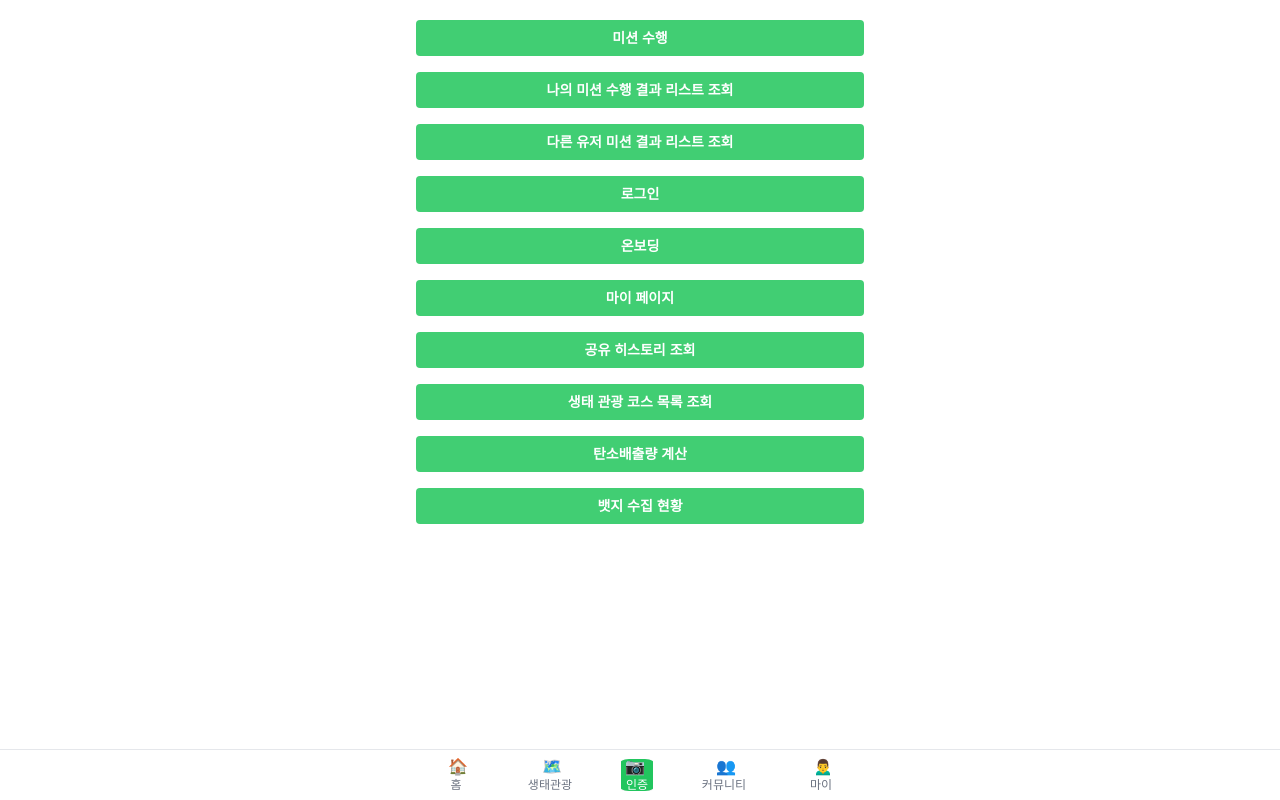
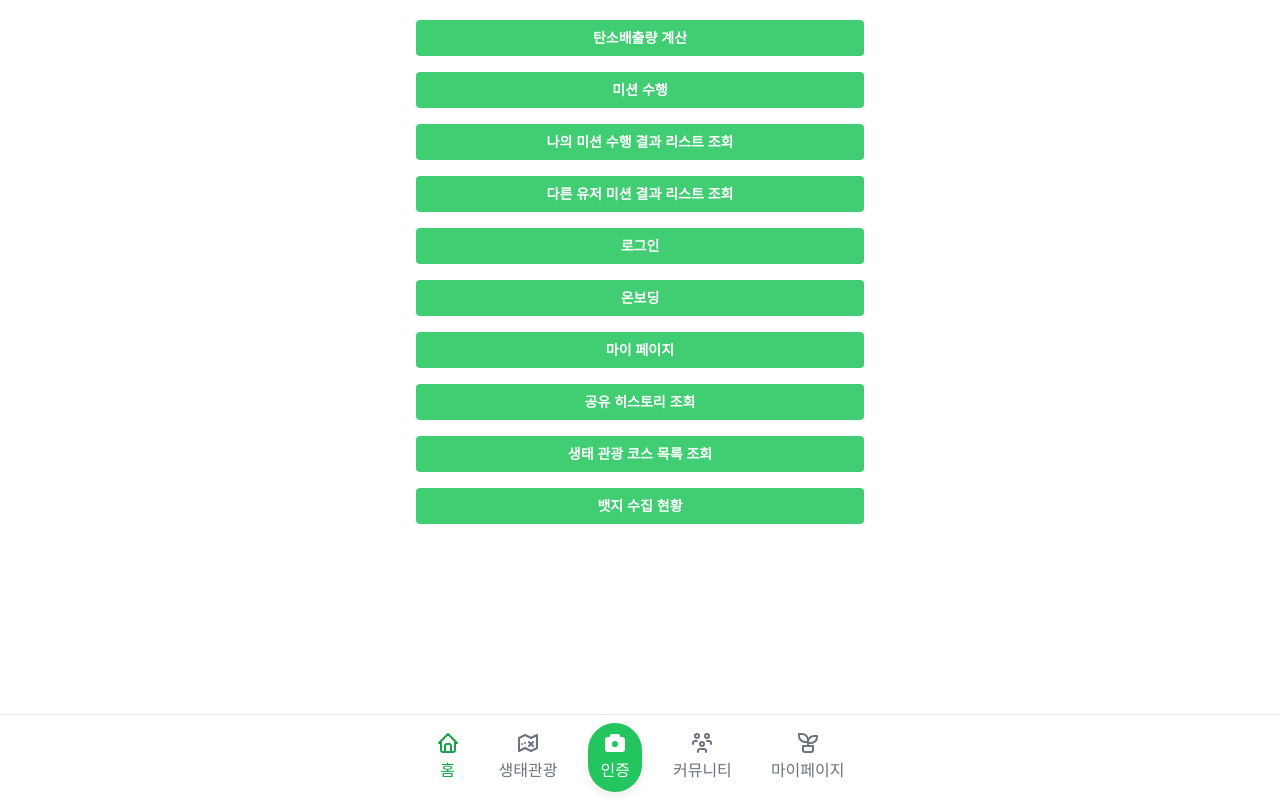
Before and after one commit to nasir17git/korean-tour-data-2025-groot-fe, a Next.js app: page / in a window 1280 px wide. Built offline with nearby package versions, Linux system fonts and the light colour scheme.

Commit message:
💄 🩹 bottomFixedNavigator

```diff
--- a/package.json
+++ b/package.json
@@ -15,6 +15,7 @@
     "@mantine/form": "^8.1.3",
     "@mantine/hooks": "^8.1.3",
     "@mantine/modals": "^8.1.3",
+    "@tabler/icons-react": "^3.34.0",
     "clsx": "^2.1.1",
     "embla-carousel": "^8.5.2",
     "embla-carousel-react": "^8.5.2",
--- a/src/app/page.tsx
+++ b/src/app/page.tsx
@@ -5,6 +5,9 @@ import { Button } from "@mantine/core";
 export default function Home() {
   return (
     <div className={styles.pageGrid}>
+      <Button component={Link} href="/carbon-calculation">
+        탄소배출량 계산
+      </Button>
       <Button component={Link} href="/mission">
         미션 수행
       </Button>
@@ -29,9 +32,7 @@ export default function Home() {
       <Button component={Link} href="/eco-tourism-courses">
         생태 관광 코스 목록 조회
       </Button>
-      <Button component={Link} href="/carbon-calculation">
-        탄소배출량 계산
-      </Button>
+
       <Button component={Link} href="/badges">
         뱃지 수집 현황
       </Button>
--- a/src/components/ui/bottom-fixed-navigator.tsx
+++ b/src/components/ui/bottom-fixed-navigator.tsx
@@ -1,7 +1,14 @@
 "use client";
 import { usePathname, useRouter } from "next/navigation";
 import styles from "./ui.module.css";
-import { ActionIcon } from "@mantine/core";
+import { UnstyledButton } from "@mantine/core";
+import {
+  IconCameraFilled,
+  IconHome,
+  IconMapRoute,
+  IconPlant,
+  IconUsersGroup,
+} from "@tabler/icons-react";
 
 const BottomFixedNavigator = () => {
   const pathname = usePathname();
@@ -14,86 +21,62 @@ const BottomFixedNavigator = () => {
     <div className={styles.fixedBottom}>
       <div className={styles.navigatorWrap}>
         {/* 홈 */}
-        <ActionIcon
-          variant="transparent"
-          size="lg"
-          onClick={() => handleNavigate("home")}
-          className={`${styles.btn} ${
-            pathname === "home" ? styles.btnActive : styles.btnInactive
-          }`}
-          classNames={{
-            icon: styles.btn,
-          }}
+        <UnstyledButton
+          onClick={() => handleNavigate("")}
+          className={`${styles.btn}
+           ${pathname === "/" ? styles.btnActive : styles.btnInactive}
+        `}
         >
-          <div className={styles.icon}>🏠</div>
+          <IconHome width={"24"} height={"24"} />
           <div className={styles.textXs}>홈</div>
-        </ActionIcon>
+        </UnstyledButton>
 
         {/* 생태관광 */}
-        <ActionIcon
-          variant="transparent"
-          size="lg"
-          onClick={() => handleNavigate("routes")}
-          className={`${styles.btn} ${
-            pathname === "routes" ? styles.btnActive : styles.btnInactive
-          }`}
-          classNames={{
-            icon: styles.btn,
-          }}
+        <UnstyledButton
+          onClick={() => handleNavigate("eco-tourism-courses")}
+          className={`${styles.btn}
+           ${
+             pathname === "/eco-tourism-courses"
+               ? styles.btnActive
+               : styles.btnInactive
+           }
+        `}
         >
-          <div className={styles.icon}>🗺️</div>
+          <IconMapRoute width={"24"} height={"24"} />
           <div className={styles.textXs}>생태관광</div>
-        </ActionIcon>
+        </UnstyledButton>
 
         {/* 인증 - CTA 스타일 (가운데 배치) */}
-        <ActionIcon
-          variant="transparent"
-          size="lg"
-          onClick={() => handleNavigate("missions")}
-          className={`${styles.cta}${
+        <UnstyledButton
+          onClick={() => handleNavigate("mission")}
+          className={`${styles.cta} ${
             pathname === "missions" ? styles.ctaActive : styles.ctaInactive
           }`}
-          classNames={{
-            icon: styles.cta,
-          }}
         >
-          <div className={styles.ctaIcon}>📷</div>
-          <div className={`${styles.textXs} ${styles.fontMedium}`}>인증</div>
-        </ActionIcon>
+          <IconCameraFilled width={"24"} height={"24"} />
+          <div className={styles.textXs}>인증</div>
+        </UnstyledButton>
 
         {/* 커뮤니티 */}
-        <ActionIcon
-          variant="transparent"
-          size="lg"
-          onClick={() => handleNavigate("results")}
-          className={`${styles.btn} ${
-            pathname === "results" || pathname === "community"
-              ? styles.btnActive
-              : styles.btnInactive
-          }`}
-          classNames={{
-            icon: styles.btn,
-          }}
+        <UnstyledButton
+          onClick={() => handleNavigate("missions")}
+          className={`${styles.btn}
+           ${pathname === "/missions" ? styles.btnActive : styles.btnInactive}
+        `}
         >
-          <div className={styles.icon}>👥</div>
+          <IconUsersGroup width={"24"} height={"24"} />
           <div className={styles.textXs}>커뮤니티</div>
-        </ActionIcon>
-
+        </UnstyledButton>
         {/* 마이 */}
-        <ActionIcon
-          variant="transparent"
-          size="lg"
-          onClick={() => handleNavigate("dashboard")}
-          className={`${styles.btn} ${
-            pathname === "dashboard" ? styles.btnActive : styles.btnInactive
-          }`}
-          classNames={{
-            icon: styles.btn,
-          }}
+        <UnstyledButton
+          onClick={() => handleNavigate("my-page")}
+          className={`${styles.btn}
+           ${pathname === "/my-page" ? styles.btnActive : styles.btnInactive}
+        `}
         >
-          <div className={styles.icon}>🙍‍♂️</div>
-          <div className={styles.textXs}>마이</div>
-        </ActionIcon>
+          <IconPlant width={"24"} height={"24"} />
+          <div className={styles.textXs}>마이페이지</div>
+        </UnstyledButton>
       </div>
     </div>
   );
--- a/src/components/ui/ui.module.css
+++ b/src/components/ui/ui.module.css
@@ -28,6 +28,9 @@
   background: none;
   border: none;
   width: fit-content;
+  &:hover {
+    color: #16a34a;
+  }
 }
 
 .btnActive {
@@ -67,21 +70,3 @@
 .ctaInactive:hover {
   background: #16a34a;
 }
-
-.textXs {
-  font-size: 0.75rem;
-}
-
-.fontMedium {
-  font-weight: 500;
-}
-
-.icon {
-  width: 1rem;
-  height: 1rem;
-}
-
-.ctaIcon {
-  width: 1.5rem;
-  height: 1.5rem;
-}
```
Also changed, not shown: 1 other file (tests, documents, lock files or other folders).
